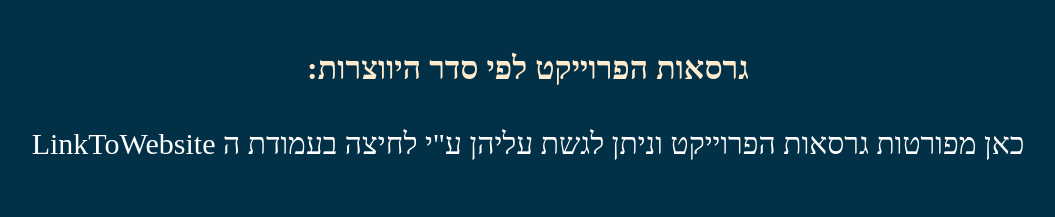
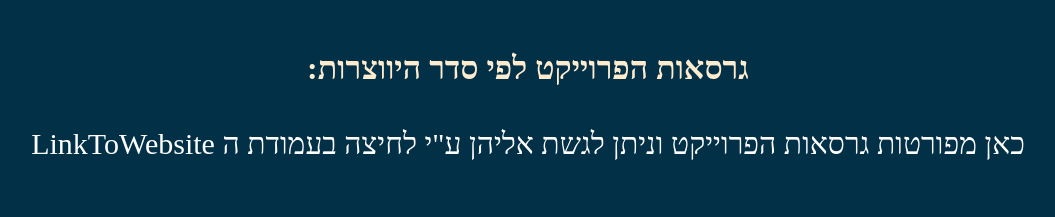
Before and after one commit to Arielvdd/animalsite.cf, a plain HTML site: page index.html in a window 1280 px wide. Shown: the top 217 px of the page, without its empty margins (112-1167 px from the left). Drawn offline with Linux system fonts and the light colour scheme.

Commit message:
Update index.html

```diff
--- a/index.html
+++ b/index.html
@@ -49,7 +49,7 @@
   <body>
     <h1 class="rtl">גרסאות הפרוייקט לפי סדר היווצרות:</h1>
     <p class="rtl">
-      כאן מפורטות גרסאות הפרוייקט וניתן לגשת עליהן ע"י לחיצה בעמודת ה
+      כאן מפורטות גרסאות הפרוייקט וניתן לגשת אליהן ע"י לחיצה בעמודת ה
       LinkToWebsite
     </p>
     <table>
```
